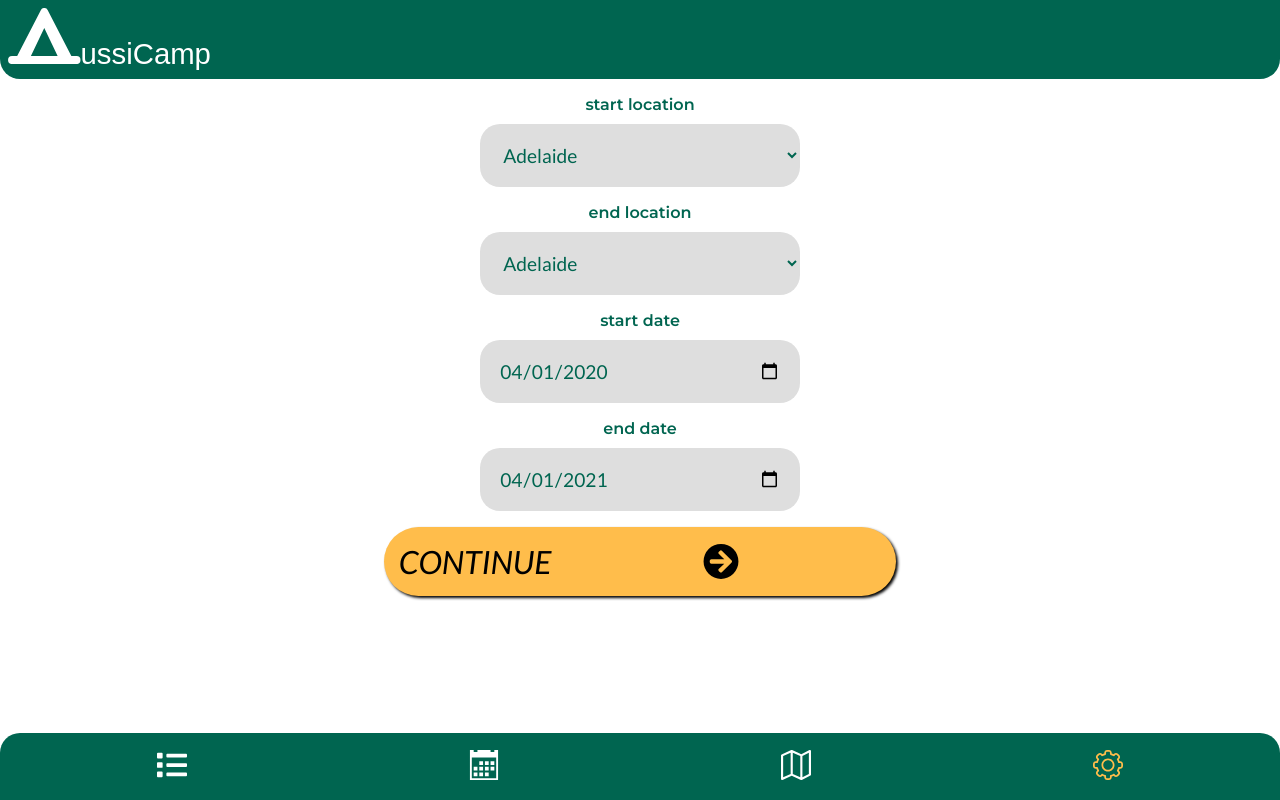
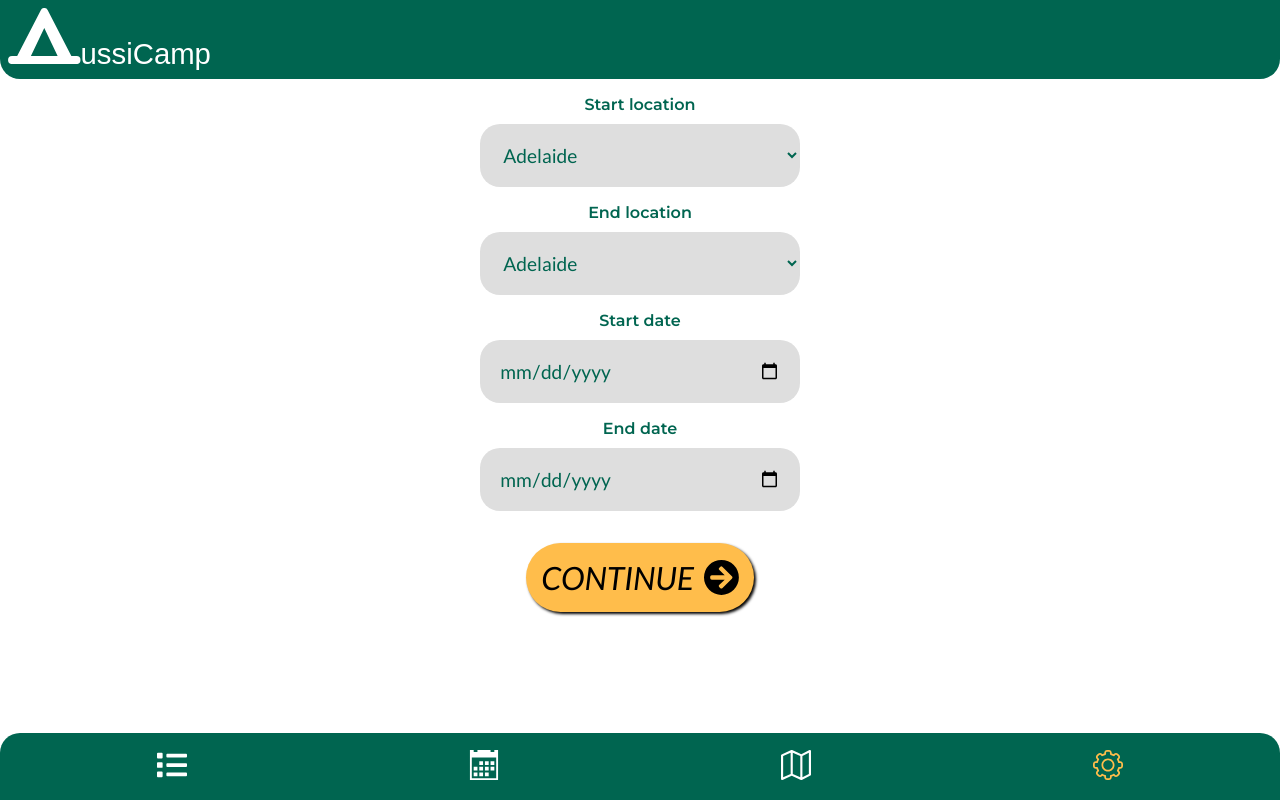
Before and after one commit to m-wiemers/aussicamp, a Next.js app: page /settings in a window 1280 px wide. Built offline with nearby package versions, Linux system fonts and the light colour scheme.

Commit message:
🚚 Rename isActive to activeButton

```diff
--- a/components/footer/Footer.tsx
+++ b/components/footer/Footer.tsx
@@ -5,10 +5,10 @@ import CalenderIcon from "../icons/CalenderIcon";
 import SettingIcon from "../icons/SettingIcon";
 
 export type FooterProps = {
-  isActive: "list" | "calender" | "map" | "settings";
+  activeButton: "list" | "calender" | "map" | "settings";
 };
 
-function Footer({ isActive }: FooterProps) {
+function Footer({ activeButton: isActive }: FooterProps) {
   return (
     <div className={styles.footer}>
       <button
--- a/pages/settings.tsx
+++ b/pages/settings.tsx
@@ -1,5 +1,5 @@
 import Head from "next/head";
-import { useState } from "react";
+import { useEffect, useState } from "react";
 import Button from "../components/button/Button";
 import SelectCity from "../components/citieSelect/SelectCity";
 import DateInput from "../components/DateInput/DateInput";
@@ -8,8 +8,24 @@ import Header from "../components/header/Header";
 import styles from "./../styles/Settings.module.css";
 
 export default function settings() {
+  const [selectStartCity, setSelectStartCity] = useState("");
+  const [selectLastCity, setSelectLastCity] = useState("");
+
+  useEffect(() => {
+    const lastStartValue = localStorage.getItem("StartCity");
+    setSelectStartCity(lastStartValue);
+    const lastLastCity = localStorage.getItem("LastCity");
+    setSelectLastCity(lastLastCity);
+  }, []);
+
   function handleStartLocationChange(event) {
-    localStorage.setItem("StartCity", event.target.value);
+    const startLocation = event.target.value;
+    localStorage.setItem("StartCity", startLocation);
+  }
+
+  function handleLastLocationChange(event) {
+    const lastLocation = event.target.value;
+    localStorage.setItem("LastCity", lastLocation);
   }
 
   const bigCities = [
@@ -24,6 +40,7 @@ export default function settings() {
     "Perth",
     "Sydney",
   ];
+
   return (
     <div className={styles.container}>
       <Head>
@@ -35,35 +52,29 @@ export default function settings() {
 
       <main className={styles.main}>
         <SelectCity
-          label={"start location"}
+          label={"Start location"}
+          selected={selectStartCity}
           value={bigCities}
           onSelect={handleStartLocationChange}
         />
-
         <SelectCity
-          label={"end location"}
+          label={"End location"}
+          selected={selectLastCity}
           value={bigCities}
-          onSelect={() => <p></p>}
+          onSelect={handleLastLocationChange}
         />
-
         <DateInput
-          label={"start date"}
-          value={"2020-04-01"}
+          label={"Start date"}
+          value={""}
           onDateSelect={() => <p></p>}
         />
-
-        <DateInput
-          label={"end date"}
-          value={"2021-04-01"}
-          onDateSelect={() => <p></p>}
-        />
-
-        <div>
-          <Button label={"continue"} onButtonClick={() => <p></p>} />
-        </div>
+        <DateInput label={"End date"} value={""} onDateSelect={() => <p></p>} />
       </main>
+      <div className={styles.button}>
+        <Button label={"continue"} onButtonClick={() => <p></p>} />
+      </div>
       <footer className={styles.footer}>
-        <Footer isActive={"settings"} />
+        <Footer activeButton={"settings"} />
       </footer>
     </div>
   );
```
